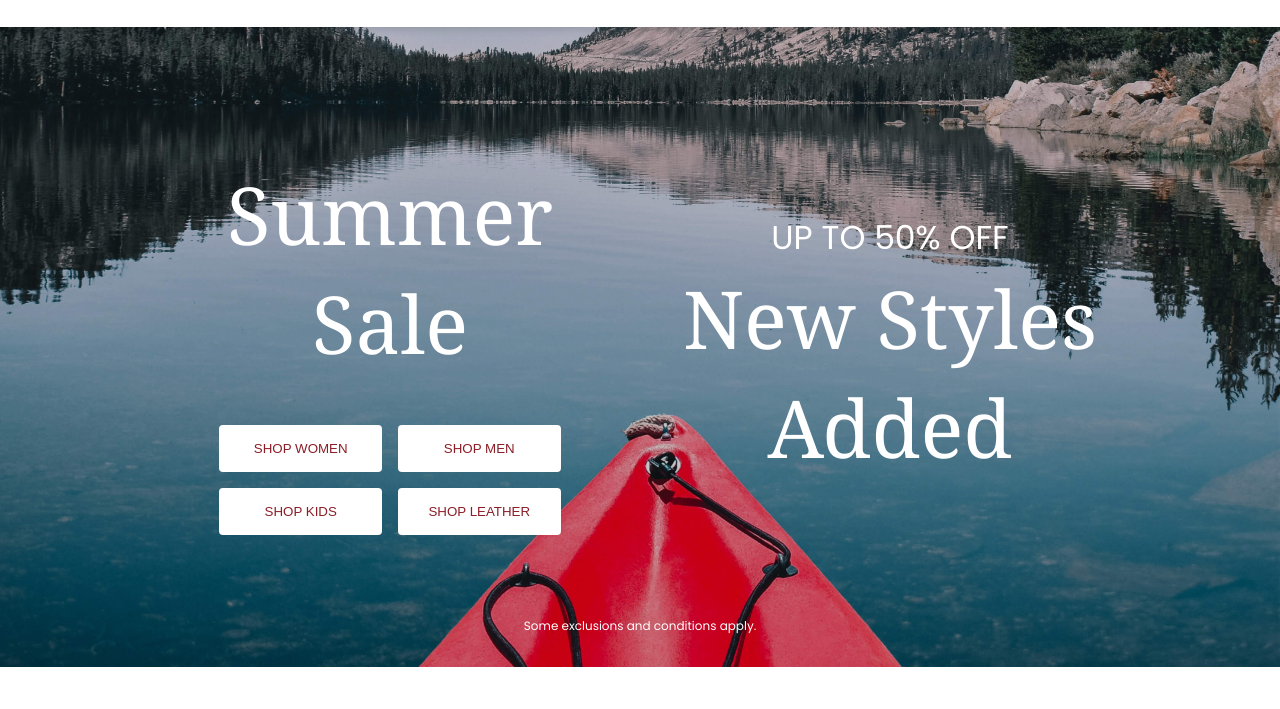
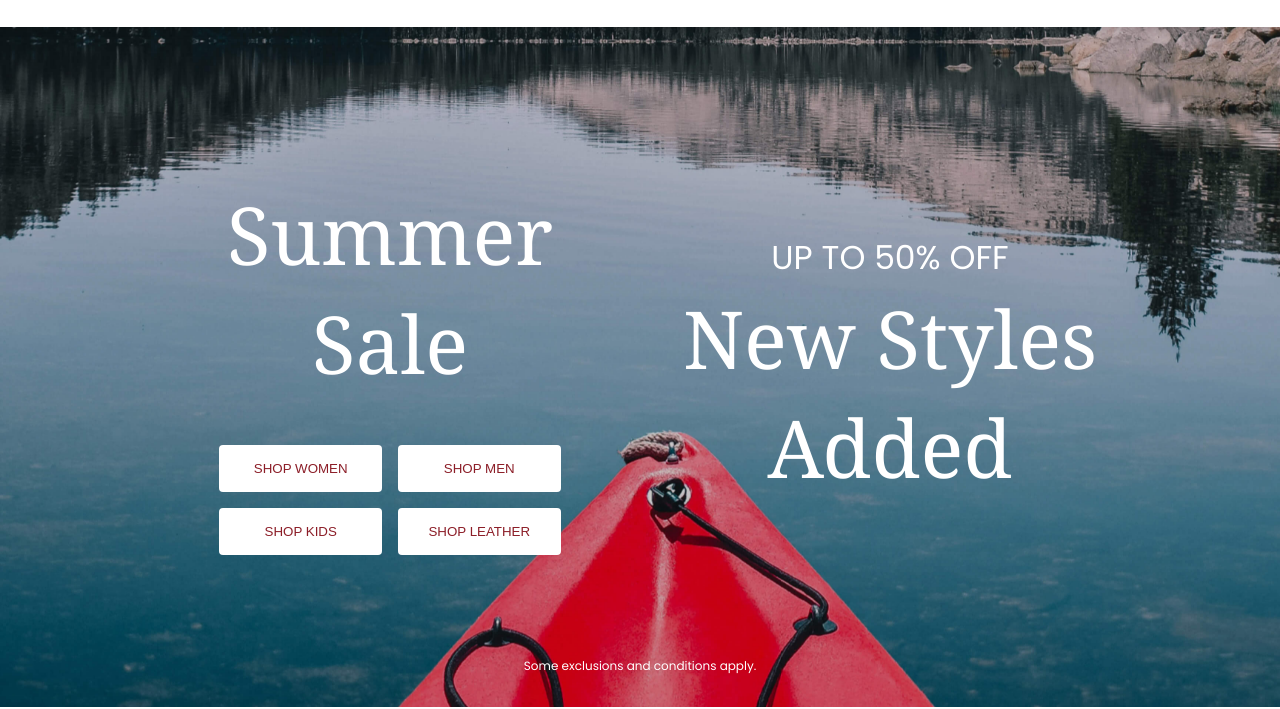
Before and after one commit to ljsunny/responsive-static-web, a website: page index.html in a window 1280 px wide. Shown: the part 121-830 px from the top of the page. Drawn offline with nearby package versions, Linux system fonts and the light colour scheme.

Commit message:
[fix] change to flexible image

```diff
--- a/global.css
+++ b/global.css
@@ -125,12 +125,9 @@
 
   @keyframes moveUp {
     0% {
-      background-position:top center;
-    }
-    50% {
-      background-position:50% center;
+      transform: translateY(0);
     }
     100% {
-      background-position:bottom center;
+      transform: translateY(-10%);
     }
   }
--- a/index.html
+++ b/index.html
@@ -70,7 +70,11 @@
     </div>
   </header>
   <main>
-    <section class="hero-section">
+    <section class="hero-section" role="hero">
+      <picture>
+        <source srcset="./img/hp-hero-dsk.jpg" media="(min-width: 705px)">
+        <img src="./img/hp-hero-mbl.jpg" alt="Description of the image">
+      </picture>
       <div class="wrapper content">
         <div class="left animate__animated animate__fadeInLeft">
           <h1 class="font-selif">Summer Sale</h1>
@@ -89,7 +93,7 @@
         <a>Some exclusions and conditions apply.</a>
       </div>
     </section>
-    <section class="container1">
+    <section class="container1" role="best">
       <div class="wrapper">
         <h2 class="font-selif">Best Selling</h2>
         <div class="slide-container">
@@ -178,7 +182,7 @@
         </div>
       </div>
     </section>
-    <section class="container2">
+    <section class="container2" role="">
       <div>
         <p>CRAFTED LOCALLY IN CANADA</p>
         <h2>ROOTED IN CANADA</h2>
--- a/style.css
+++ b/style.css
@@ -95,13 +95,21 @@ nav {
   }
 }
 .hero-section {
-  background-image: url("./img/hp-hero-dsk.jpg");
-  background-repeat : no-repeat;
-  background-size : cover;
-  height:80vh;
   margin: 0 auto;
   position:relative;
-  animation: moveUp 3s forwards;
+  overflow: hidden;
+  display:flex;
+  flex-wrap:nowrap;
+  justify-content:center;
+  align-items:flex-start;
+  max-height: 85vh;
+
+  picture {
+    img {
+      max-height: 100vh;
+      animation: moveUp 2s forwards;
+    }
+  }
 
   h1, h2, a {
     color: var(--color-white);
@@ -112,8 +120,12 @@ nav {
   }
 
   .content {
+    position:absolute;
     display:flex;
-    max-width: 1000px;
+    top:0;
+    left:50%;
+    transform: translateX(-50%);
+    width: 1000px;
     height:100%;
     justify-content:space-evenly;
     align-items:center;
@@ -813,6 +825,8 @@ footer {
 
   }
   .hero-section {
+    height:auto;
+    bottom:0;
     h1 {
       font-size: 3.5rem;
       margin: 0 2rem;
```
